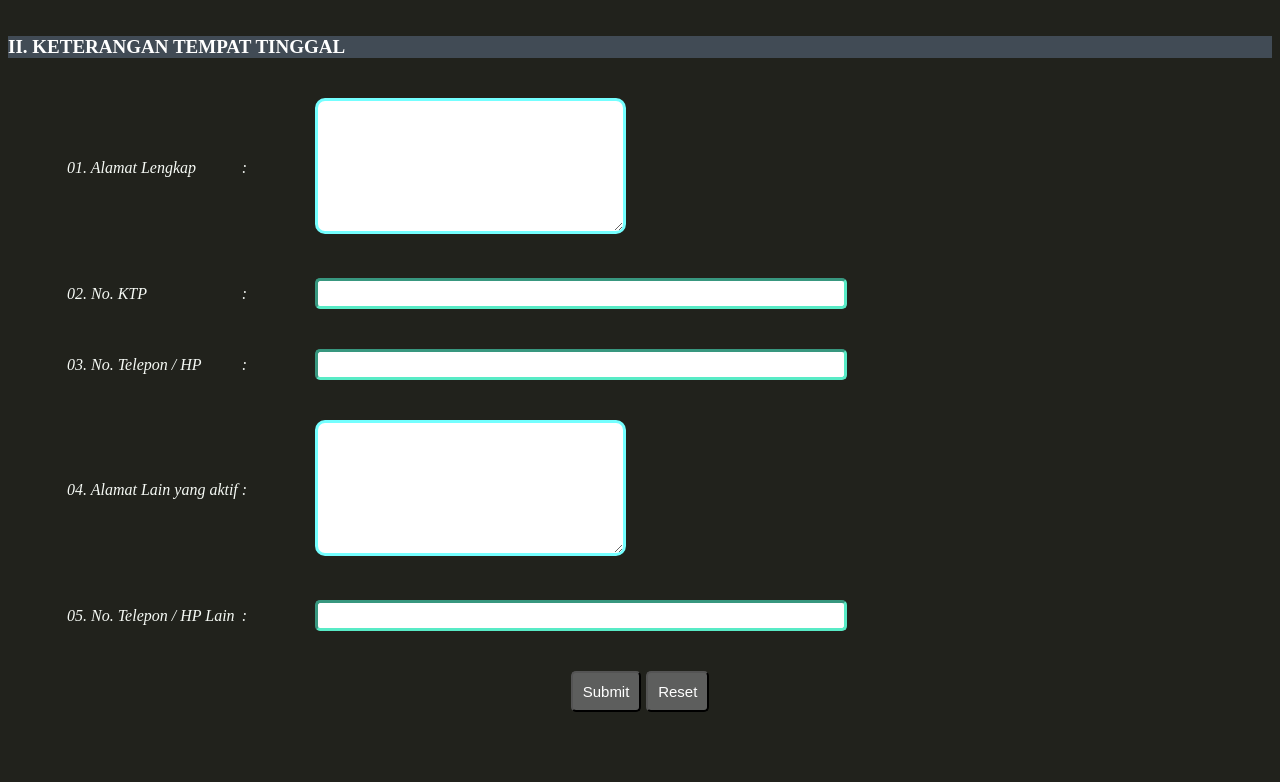
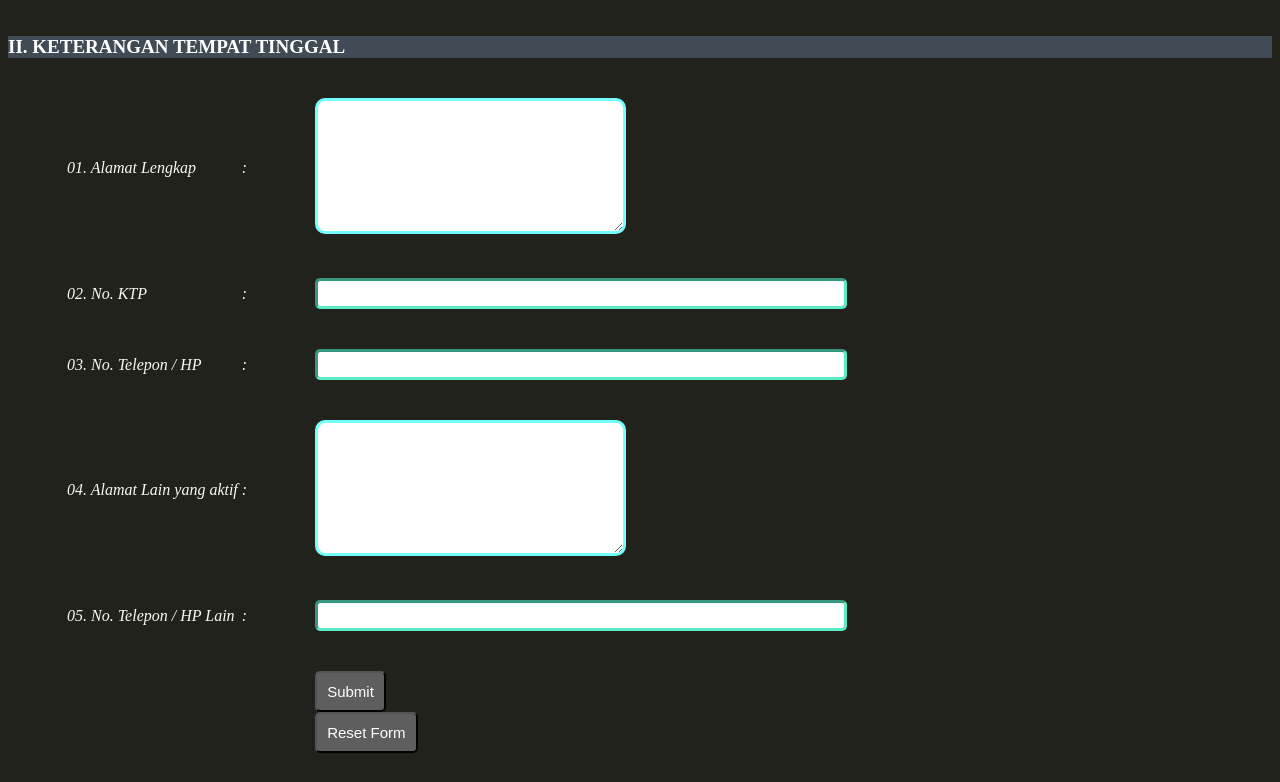
Before and after one commit to Rivaldy20/Form-Post-Test-HTML, a plain HTML site: page index.html in a window 1280 px wide. Shown: the part 1335-2117 px from the top of the page. Before the commit the page ends 2066 px from the top, so only its background shows below. Drawn offline with Linux system fonts and the light colour scheme.

Commit message:
revisi tombol button submit dan reset

```diff
--- a/formstyle.css
+++ b/formstyle.css
@@ -41,7 +41,7 @@ p{
     font-size: 25px;
 }
 
-.tombolsubmit{
+.tombol{
     padding: 10px;
     font-size: 15px;
     color: rgb(255, 255, 255);
--- a/index.html
+++ b/index.html
@@ -21,6 +21,7 @@
     </h3>
 
     <br>
+    <form action="" method="post">
     <p><strong>I. KETERANGAN PRIBADI </strong></p>
     <table style="white-space: pre;">
         <tr>
@@ -211,11 +212,16 @@
                 <input type="text" name="NoTelpLain" id="NoTelpLain" class="input-data"/>
             </td>
         </tr>
+
+        <tr>
+            <td></td>
+            <td></td>
+            <td>
+                <input type="submit" value="Submit" class="tombol">
+                <input type="reset" value="Reset Form" class="tombol">
+            </td>
+        </tr>
     </table>
-
-    <p align="center" class="btn">
-        <input type="submit" value="Submit" class="tombolsubmit">
-        <input type="reset" value="Reset" class="tombolsubmit">
-    </p>
+    </form>
 </body>
 </html>
```
